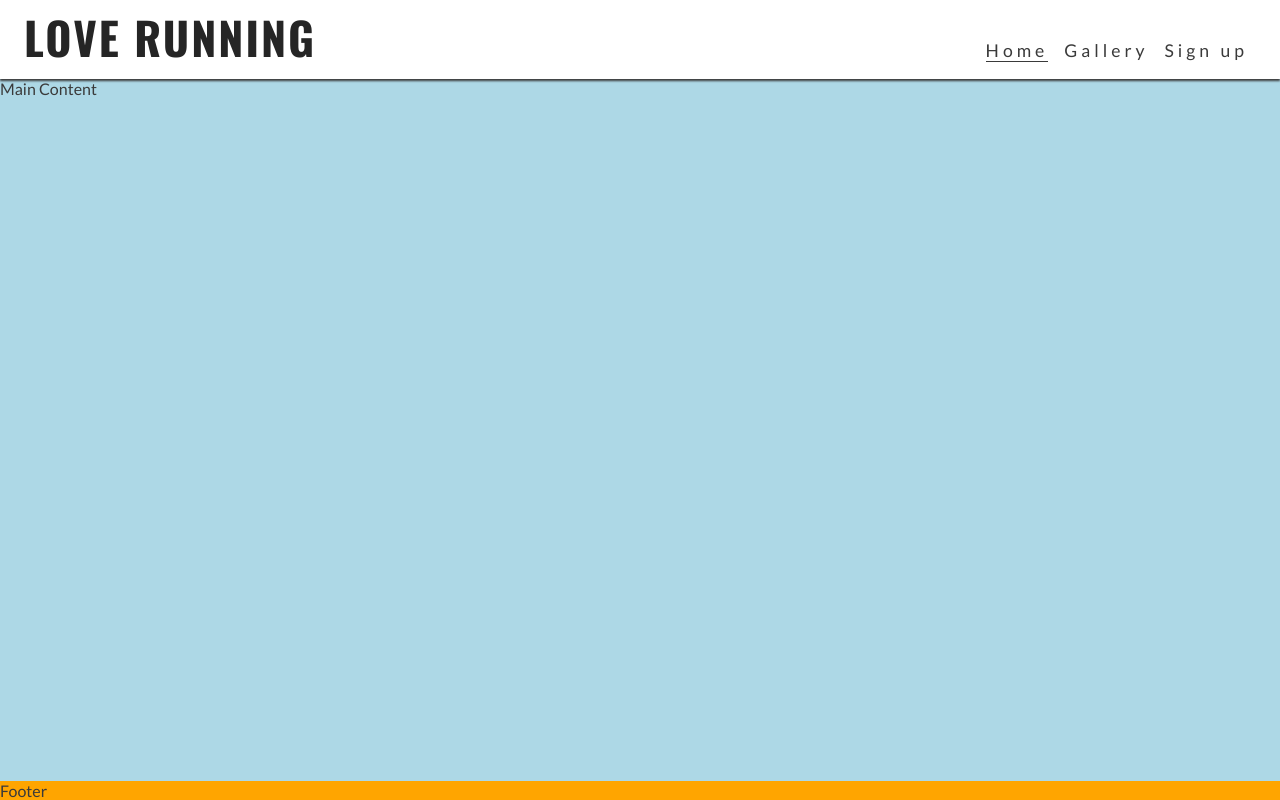
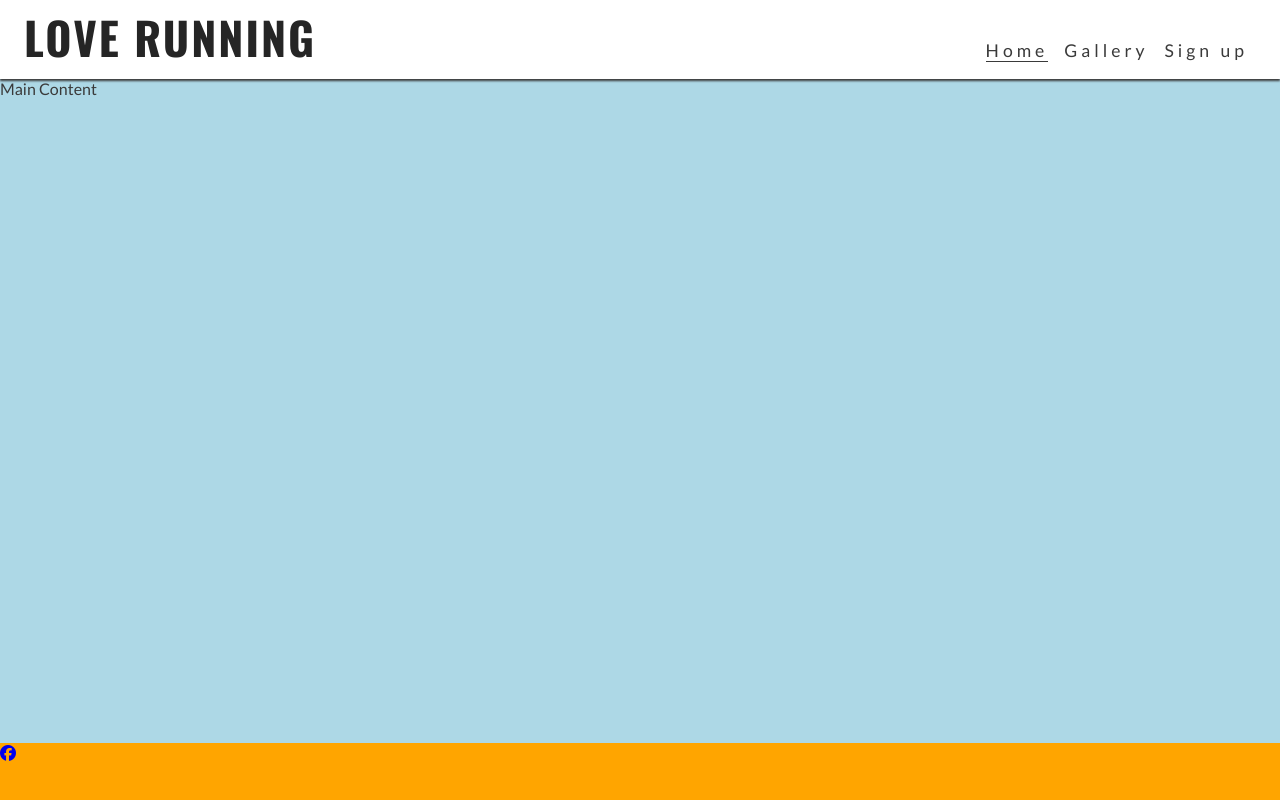
Before and after one commit to hannahashe/love-running, a plain HTML site: page index.html in a window 1280 px wide. Drawn offline with nearby package versions, Linux system fonts and the light colour scheme.

Commit message:
Add font awesome and first footer link

```diff
--- a/index.html
+++ b/index.html
@@ -57,6 +57,25 @@
     <main>Main Content</main>
 
     <!-- Footer -->
-    <footer>Footer</footer>
+    <footer>
+      <ul>
+        <li>
+          <a
+            href="https://www.facebook.com/"
+            target="_blank"
+            rel="noopener"
+            aria-label="Visit our Facebook page! (Opens in a new tab)"
+            ><i class="fa-brands fa-facebook"></i
+          ></a>
+        </li>
+        <li></li>
+        <li></li>
+      </ul>
+    </footer>
+    <!-- Font Awesome kit -->
+    <script
+      src="https://kit.fontawesome.com/7bf12df681.js"
+      crossorigin="anonymous"
+    ></script>
   </body>
 </html>
```
